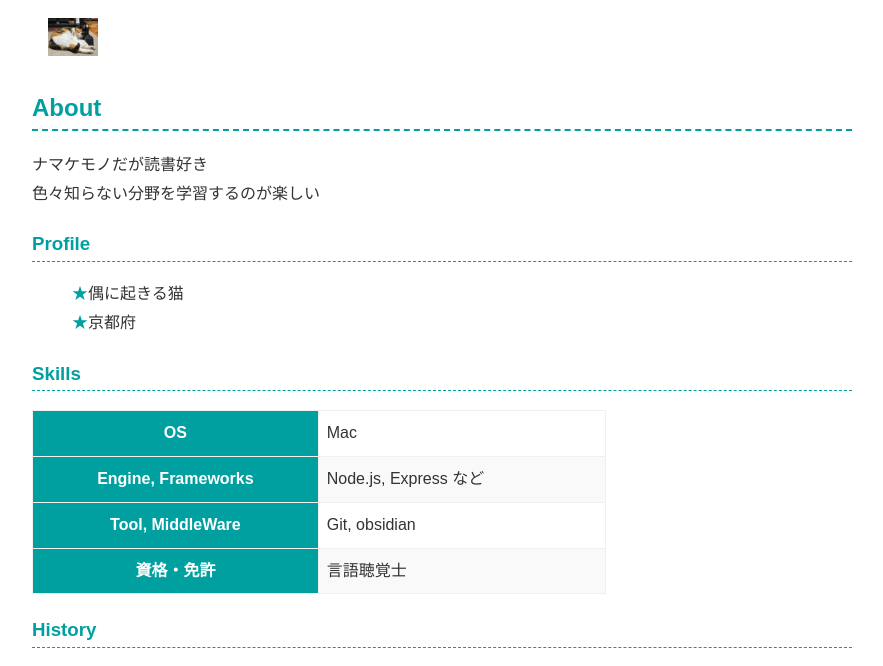
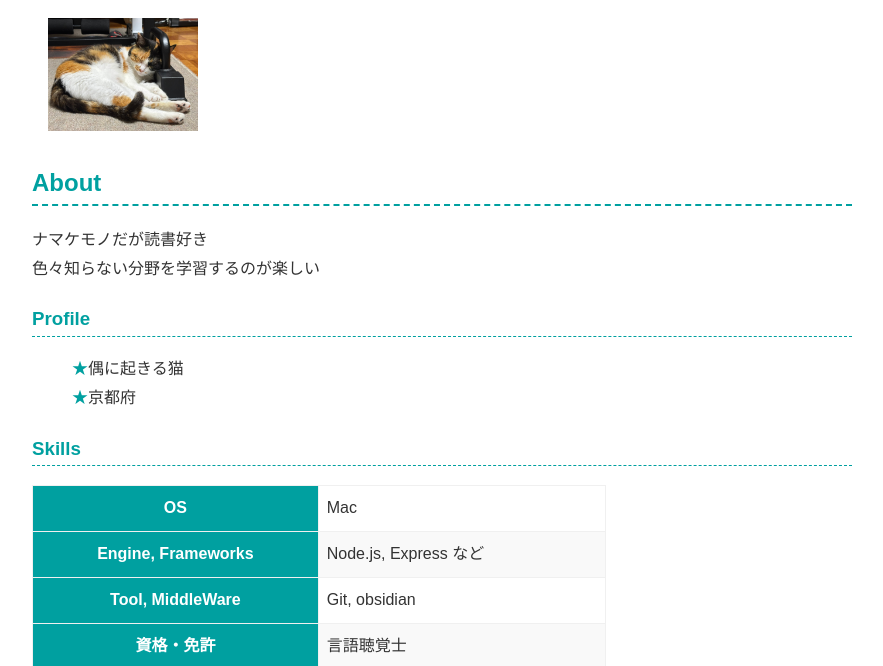
Before and after one commit to taoshiro33-hue/taoshiro.github-io, a plain HTML site: page index.html in a window 1280 px wide. Shown: the part 145-811 px from the top of the page, without its empty margins (198-1081 px from the left). Drawn offline with Linux system fonts and the light colour scheme.

Commit message:
Increase profile image width from 50 to 150

```diff
--- a/index.html
+++ b/index.html
@@ -8,7 +8,7 @@
   </head>
   <body>
     <h1>偶に起きる猫</h1>
-  　<img src="FCDF2097-CEB1-4E0B-85D4-F532A65D31F8_1_105_c.jpeg" alt="プロフィール画像"width="50">
+  　<img src="FCDF2097-CEB1-4E0B-85D4-F532A65D31F8_1_105_c.jpeg" alt="プロフィール画像"width="150">
     <h2>About</h2>
     <p>
       ナマケモノだが読書好き<br>
```
